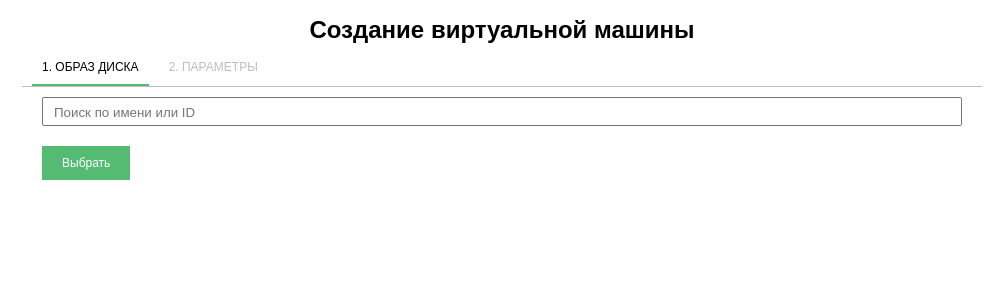
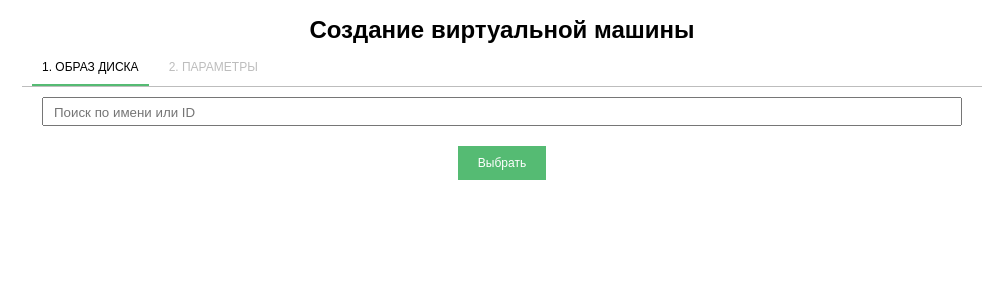
Before and after one commit to andrewosipov/croc, a React (Create React App) app: page /step1 in a window 1280 px wide. Shown: the top 300 px of the page, without its empty margins (138-1131 px from the left). Built offline with nearby package versions, Linux system fonts and the light colour scheme.

Commit message:
align center

```diff
--- a/src/styles/Button.css
+++ b/src/styles/Button.css
@@ -1,6 +1,6 @@
 .Button-container {
     display: flex;
-    justify-items: center;
+    justify-content: center;
     flex-wrap: wrap;
     margin: 20px 0 0 0;
 }
@@ -12,6 +12,7 @@
     border: none;
     transition: all .15s ease-in-out;
     padding: 10px 20px 10px 20px;
+    margin: 0 10px 0 10px;
     cursor: pointer;
     text-decoration: none;
 }
```
